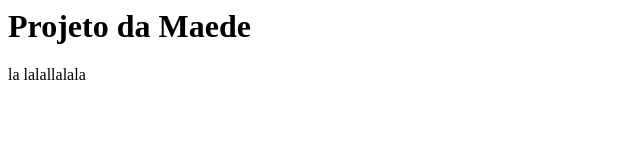
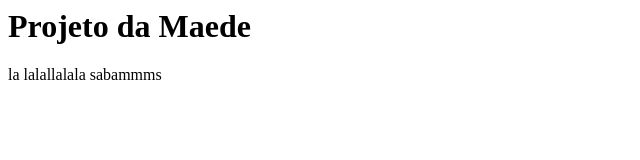
Before and after one commit to MapsYeah/curso-git, a plain HTML site: page index.html in a window 1280 px wide. Shown: the full height of the page, 0-640 px from the left. Drawn offline with Linux system fonts and the light colour scheme.

Commit message:
outra frase no body

```diff
--- a/index.html
+++ b/index.html
@@ -7,6 +7,7 @@
 
     <h1> Projeto da Maede</h1>
      la lalallalala
+    sabammms
 
   </body>
 <html>
```
